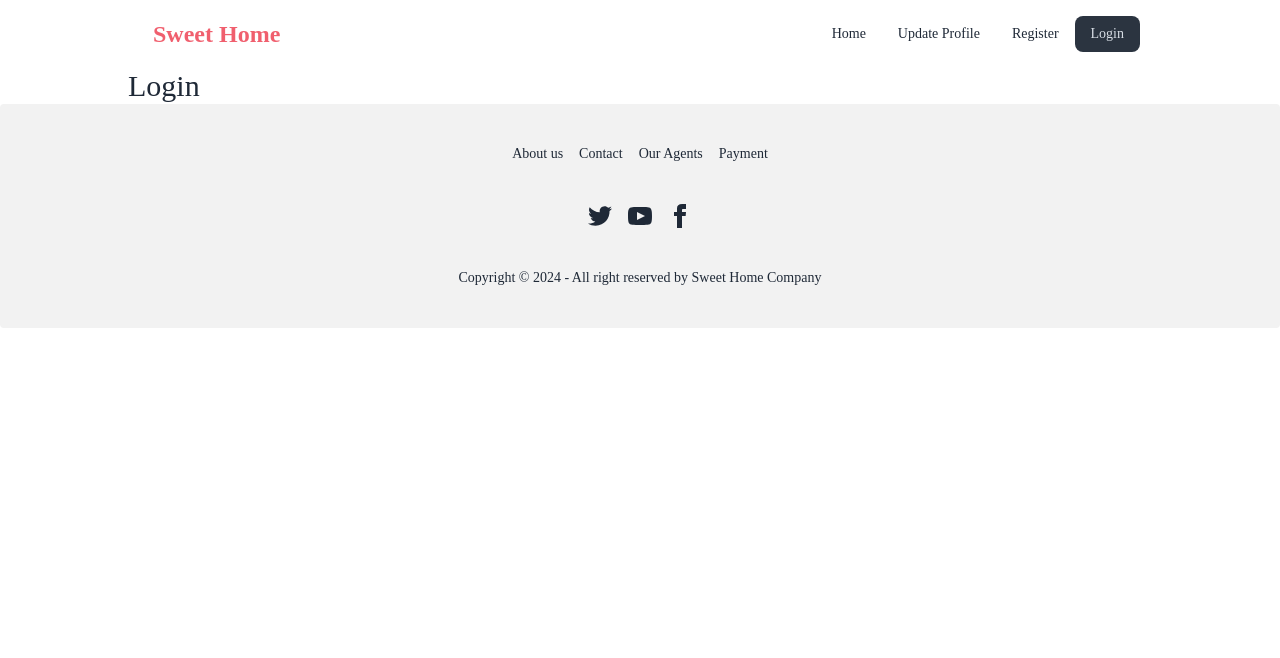
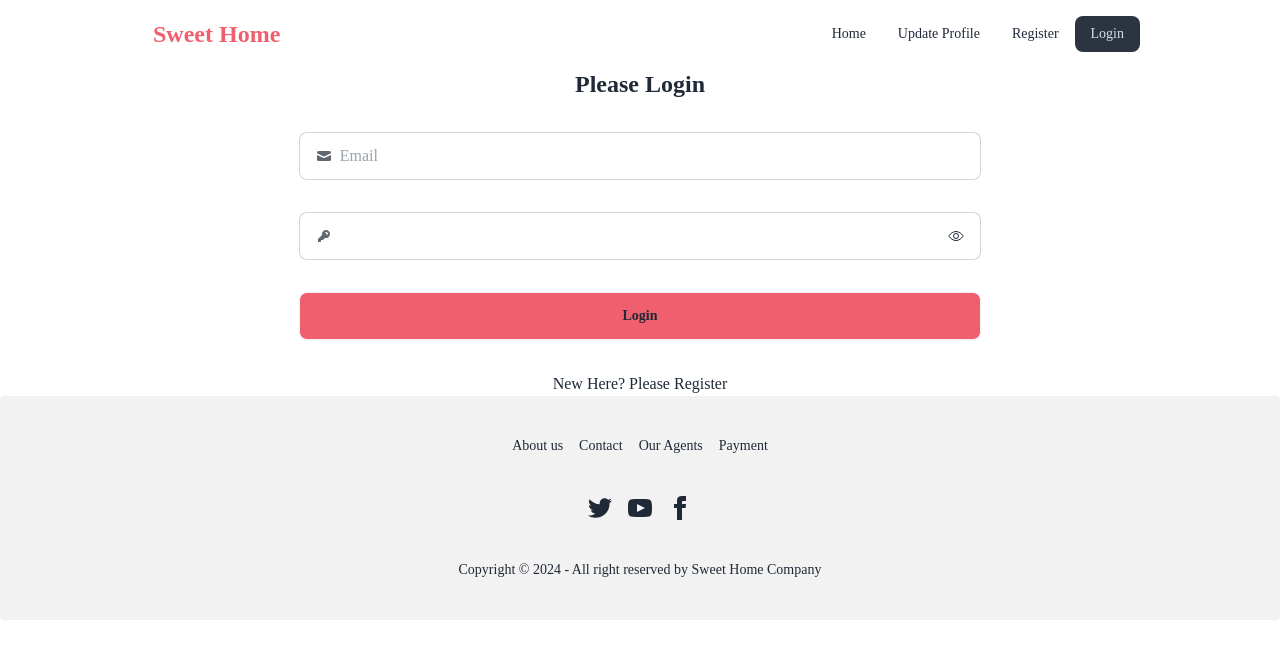
Before and after one commit to NaimoonJannat/B9A9-Sweet-Home, a React (Vite) app: page /login in a window 1280 px wide. Shown: the top 658 px of the page. Built offline with nearby package versions, Linux system fonts and the light colour scheme; no server answers.

Commit message:
Login section made

```diff
--- a/src/components/Login.jsx
+++ b/src/components/Login.jsx
@@ -1,9 +1,62 @@
-
+import { signInWithEmailAndPassword } from "firebase/auth";
+import { useRef, useState } from "react";
+import auth from "../firebase/firebase.config";
+import { Link } from "react-router-dom";
+import { IoEyeOutline, IoEyeOffOutline } from "react-icons/io5";
 
 const Login = () => {
+    const[loginError, setLoginError]=useState('');
+  const[loginSuccess, setLoginSuccess]=useState('');
+  const[showPass, setShowPass]=useState(false);
+  const emailRef= useRef(null);
+
+  const handleLogin = e =>{
+    e.preventDefault();
+        const email=e.target.email.value;
+        const password=e.target.password.value;
+        console.log(email, password);
+
+        // reset error
+        setLoginError('');
+        setLoginSuccess('');
+
+        // validation
+        signInWithEmailAndPassword(auth, email, password)
+        .then(result => {setLoginSuccess('Logged in successfully!')
+        })
+        .catch(error => {console.log(error)
+          setLoginError(error.message);
+        })
+  }
     return (
-        <div>
-            <h2 className="text-3xl">Login</h2>
+        <div className="w-2/3 mx-auto text-center space-y-8">
+            <h1 className="text-2xl font-bold">Please Login</h1>
+            <form onSubmit={handleLogin} className="space-y-8">
+            <label className="input input-bordered flex items-center gap-2">
+  <svg xmlns="http://www.w3.org/2000/svg" viewBox="0 0 16 16" fill="currentColor" className="w-4 h-4 opacity-70"><path d="M2.5 3A1.5 1.5 0 0 0 1 4.5v.793c.026.009.051.02.076.032L7.674 8.51c.206.1.446.1.652 0l6.598-3.185A.755.755 0 0 1 15 5.293V4.5A1.5 1.5 0 0 0 13.5 3h-11Z" /><path d="M15 6.954 8.978 9.86a2.25 2.25 0 0 1-1.956 0L1 6.954V11.5A1.5 1.5 0 0 0 2.5 13h11a1.5 1.5 0 0 0 1.5-1.5V6.954Z" /></svg>
+  <input type="text" ref={emailRef} name="email" className="grow" placeholder="Email" required />
+</label>
+
+<label className="input input-bordered flex items-center gap-2">
+  <svg xmlns="http://www.w3.org/2000/svg" viewBox="0 0 16 16" fill="currentColor" className="w-4 h-4 opacity-70"><path fillRule="evenodd" d="M14 6a4 4 0 0 1-4.899 3.899l-1.955 1.955a.5.5 0 0 1-.353.146H5v1.5a.5.5 0 0 1-.5.5h-2a.5.5 0 0 1-.5-.5v-2.293a.5.5 0 0 1 .146-.353l3.955-3.955A4 4 0 1 1 14 6Zm-4-2a.75.75 0 0 0 0 1.5.5.5 0 0 1 .5.5.75.75 0 0 0 1.5 0 2 2 0 0 0-2-2Z" clipRule="evenodd" /></svg>
+  <input type={showPass ? "text":"password"} required className="grow" name="password" />
+  <span onClick={() => setShowPass(!showPass)} className="text-base">
+    {
+        showPass ? <IoEyeOffOutline /> : <IoEyeOutline />
+    }
+    </span>
+</label>
+<label>
+<input type="submit" className="btn w-full bg-[#ef5060e9] mt-8" value="Login"></input>
+</label>
+            </form>
+            {
+                loginError && <p className="text-red-600">{loginError}</p>
+            }
+            {
+                loginSuccess && <p className="text-green-600">{loginSuccess}</p>
+            }
+        <p>New Here? Please <Link to="/register">Register</Link> </p>
         </div>
     );
 };
```
